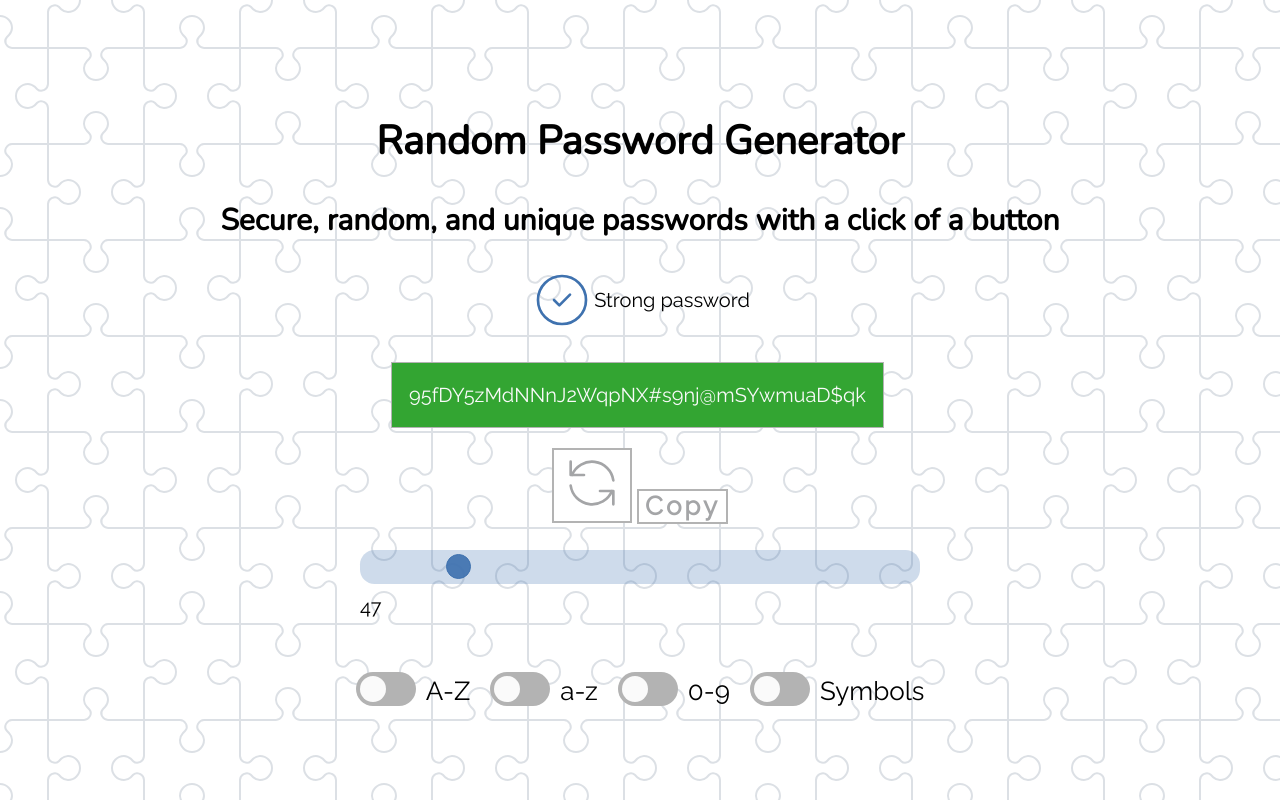
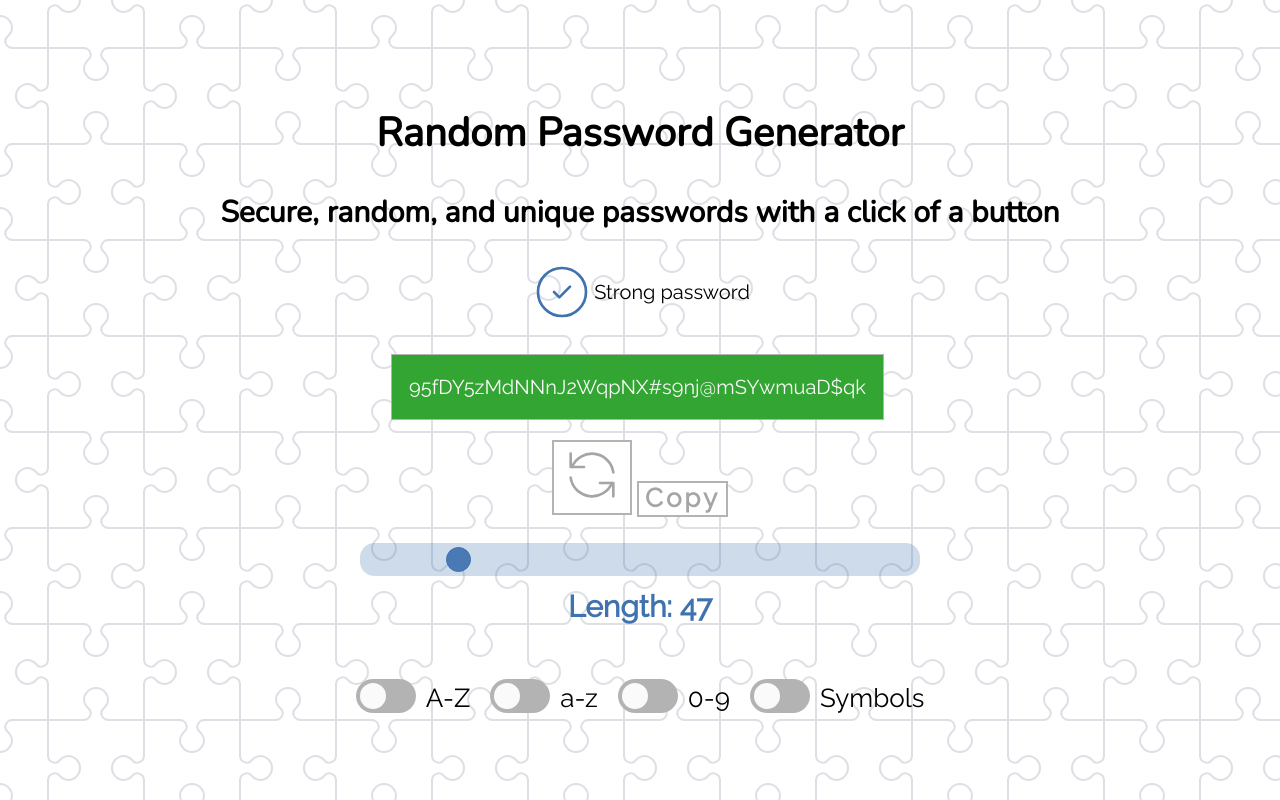
Before and after one commit to cloges4/Password-Generator, a website built with Parcel: page index.html in a window 1280 px wide. Built offline with nearby package versions, Linux system fonts and the light colour scheme.

Commit message:
added and styled slider length value

```diff
--- a/index.html
+++ b/index.html
@@ -61,7 +61,7 @@
 
         <div class="range-slider">
           <input class="range-slider-range" type="range" value="16" min="0" max="100">
-          <span class="range-slider-value">47</span>
+          <span class="range-slider-value">Length: 47</span>
         </div>
       <div class="character-choice-container">
         <div class="letter-flex-container">
--- a/scss/03-components/_slider.scss
+++ b/scss/03-components/_slider.scss
@@ -1,3 +1,15 @@
+// Slider value
+
+.range-slider-value {
+  display: flex;
+  justify-content: center;
+  color: $accent-color;
+  font-weight: 600;
+  font-size: 1.5rem;
+}
+
+// Slider
+
 .range-slider {
   width: 600px;
   max-width: 100%;
```
